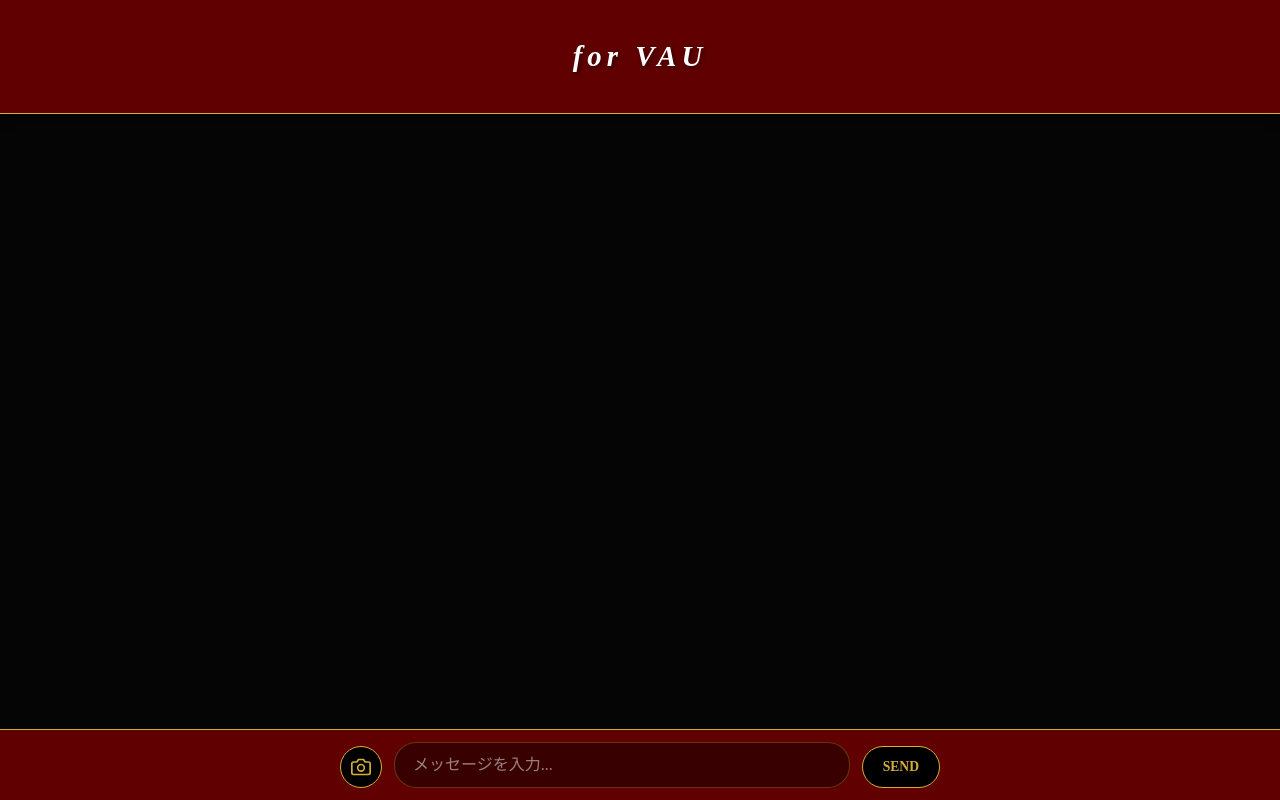
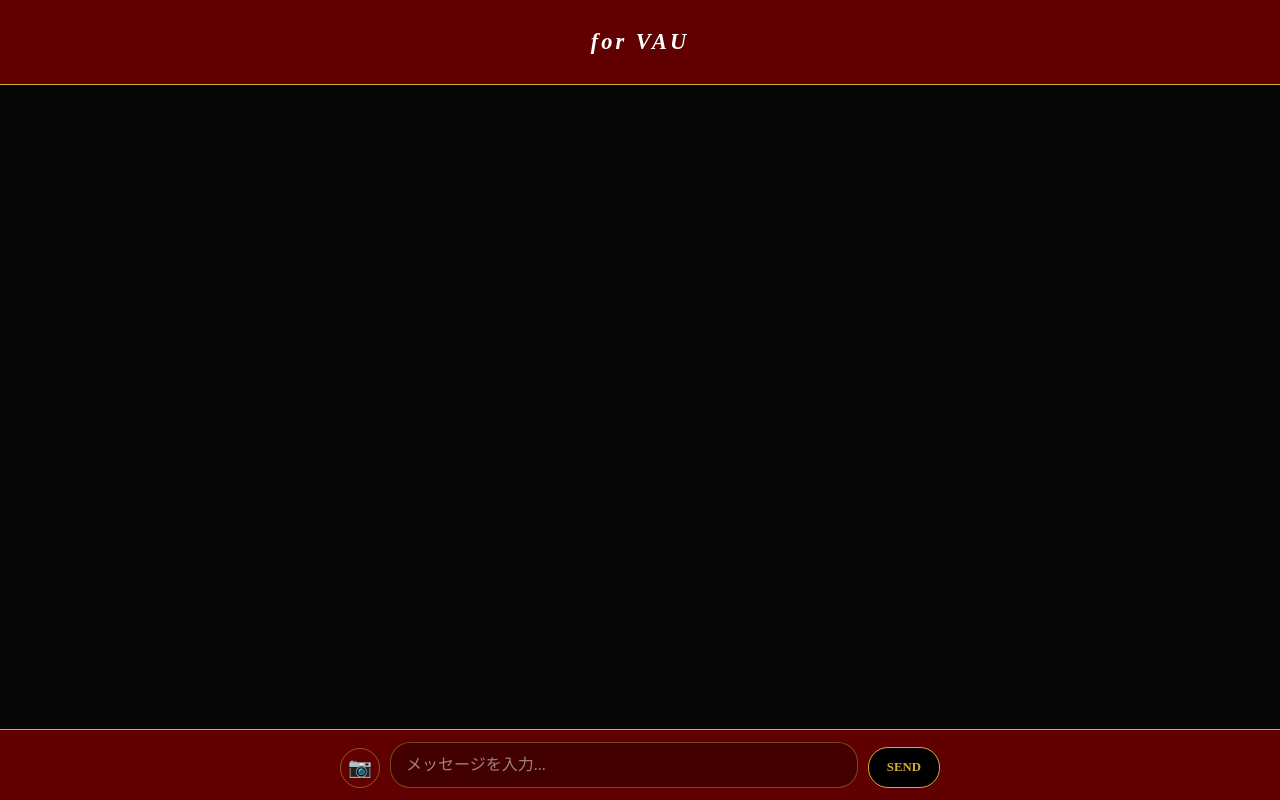
Before and after one commit to sweetsnao15-cpu/my-chat-app, a Next.js app: page / in a window 1280 px wide. Built offline with nearby package versions, Linux system fonts and the light colour scheme.

Commit message:
Update page.js

```diff
--- a/app/page.js
+++ b/app/page.js
@@ -57,27 +57,58 @@ export default function GuestPage() {
     prevMsgCountRef.current = messages.length;
   }, [messages.length, scrollToBottom]);
 
+  // テキスト送信
   const handleSend = async () => {
     const text = inputText.trim();
     if (!text || !user) return;
-    const newMessage = { content: text, user_id: user.id, receiver_id: ADMIN_ID, is_image: false, is_read: false };
+
+    const newMessage = {
+      content: text,
+      user_id: user.id,
+      receiver_id: ADMIN_ID,
+      is_image: false,
+      is_read: false
+    };
+
     setInputText('');
     if (textareaRef.current) textareaRef.current.style.height = 'auto';
-    await supabase.from('messages').insert([newMessage]);
+
+    const { error } = await supabase.from('messages').insert([newMessage]);
+    if (error) console.error(error);
   };
 
+  // 画像アップロード・送信
   const handleImageUpload = async (e) => {
     const file = e.target.files?.[0];
     if (!file || !user) return;
+
     setUploading(true);
     const fileExt = file.name.split('.').pop();
-    const filePath = `${user.id}/${Math.random()}.${fileExt}`;
+    const fileName = `${Math.random()}.${fileExt}`;
+    const filePath = `${user.id}/${fileName}`;
+
     try {
-      await supabase.storage.from('chat-images').upload(filePath, file);
-      const { data: { publicUrl } } = supabase.storage.from('chat-images').getPublicUrl(filePath);
-      await supabase.from('messages').insert([{ content: publicUrl, user_id: user.id, receiver_id: ADMIN_ID, is_image: true, is_read: false }]);
+      const { error: uploadError } = await supabase.storage
+        .from('chat-images')
+        .upload(filePath, file);
+
+      if (uploadError) throw uploadError;
+
+      const { data: { publicUrl } } = supabase.storage
+        .from('chat-images')
+        .getPublicUrl(filePath);
+
+      const newMessage = {
+        content: publicUrl,
+        user_id: user.id,
+        receiver_id: ADMIN_ID,
+        is_image: true,
+        is_read: false
+      };
+
+      await supabase.from('messages').insert([newMessage]);
     } catch (error) {
-      console.error(error.message);
+      console.error('Error uploading image:', error.message);
     } finally {
       setUploading(false);
       if (fileInputRef.current) fileInputRef.current.value = '';
@@ -85,16 +116,18 @@ export default function GuestPage() {
   };
 
   return (
-    <div style={{ width: '100%', height: '100dvh', display: 'flex', flexDirection: 'column', background: '#000', color: '#fff', overflow: 'hidden', fontFamily: 'serif' }}>
-
-      {/* ヘッダー：高さを出し、ロゴを大きく修正 */}
+    <div style={{
+      width: '100%', height: '100dvh', display: 'flex', flexDirection: 'column',
+      background: '#000', color: '#fff', overflow: 'hidden', fontFamily: 'serif'
+    }}>
+      {/* ヘッダー：パディングを増やして高さをアップ */}
       <header style={{
-        padding: '35px 15px', background: '#600000', borderBottom: '1px solid #D4AF37',
-        textAlign: 'center', flexShrink: 0, zIndex: 10, boxShadow: '0 4px 10px rgba(0,0,0,0.5)'
+        padding: '25px 15px', background: '#600000', borderBottom: '1px solid #D4AF37',
+        textAlign: 'center', flexShrink: 0, zIndex: 10
       }}>
         <h1 style={{
-          fontSize: '1.8rem', fontStyle: 'italic', fontWeight: 'bold',
-          margin: 0, letterSpacing: '5px', color: '#fff', textShadow: '2px 2px 4px rgba(0,0,0,0.5)'
+          fontSize: '1.4rem', fontStyle: 'italic', fontWeight: 'bold',
+          margin: 0, letterSpacing: '3px', color: '#fff'
         }}>
           for VAU
         </h1>
@@ -105,31 +138,33 @@ export default function GuestPage() {
           {messages.map((m, index) => {
             const isMe = m.user_id === user?.id;
             const date = new Date(m.created_at);
-            const isNewDay = index === 0 || new Date(messages[index-1].created_at).toDateString() !== date.toDateString();
+            const dateStr = `-${date.getFullYear()}/${String(date.getMonth() + 1).padStart(2, '0')}/${String(date.getDate()).padStart(2, '0')}-`;
+            const prevMsg = index > 0 ? messages[index - 1] : null;
+            const isNewDay = !prevMsg || new Date(prevMsg.created_at).toDateString() !== date.toDateString();
 
             return (
               <div key={m.id}>
                 {isNewDay && (
                   <div style={{ display: 'flex', justifyContent: 'center', margin: '30px 0 20px' }}>
                     <div style={{ color: '#D4AF37', fontSize: '0.65rem', letterSpacing: '2px', fontWeight: 'bold', fontStyle: 'italic' }}>
-                      -{date.getFullYear()}/{String(date.getMonth() + 1).padStart(2, '0')}/{String(date.getDate()).padStart(2, '0')}-
+                      {dateStr}
                     </div>
                   </div>
                 )}
-                <div style={{ marginBottom: '25px', display: 'flex', flexDirection: 'column', alignItems: isMe ? 'flex-end' : 'flex-start' }}>
-                  <div style={{ display: 'flex', alignItems: 'flex-end', gap: '8px', flexDirection: isMe ? 'row-reverse' : 'row', width: '100%' }}>
+                <div style={{ marginBottom: '20px', display: 'flex', flexDirection: 'column', alignItems: isMe ? 'flex-end' : 'flex-start' }}>
+                  <div style={{ display: 'flex', alignItems: 'flex-end', gap: '6px', flexDirection: isMe ? 'row-reverse' : 'row' }}>
                     <div style={{
-                      padding: m.is_image ? '5px' : '12px 16px',
+                      padding: m.is_image ? '5px' : '10px 14px',
                       background: isMe ? 'rgba(80, 0, 0, 0.75)' : 'rgba(26, 26, 26, 0.75)',
                       borderRadius: isMe ? '18px 2px 18px 18px' : '2px 18px 18px 18px',
                       border: '1px solid #D4AF37',
-                      fontSize: '0.95rem', maxWidth: '85%', whiteSpace: 'pre-wrap', wordBreak: 'break-word', color: '#fff'
+                      fontSize: '0.9rem', maxWidth: '240px', whiteSpace: 'pre-wrap', wordBreak: 'break-word'
                     }}>
                       {m.is_image ? (
                         <img src={m.content} style={{ maxWidth: '100%', borderRadius: '10px', display: 'block' }} alt="" onLoad={() => scrollToBottom()} />
                       ) : m.content}
                     </div>
-                    <div style={{ fontSize: '0.55rem', color: '#D4AF37', opacity: 0.8, paddingBottom: '4px', whiteSpace: 'nowrap' }}>
+                    <div style={{ fontSize: '0.5rem', color: '#D4AF37', opacity: 0.8, paddingBottom: '2px' }}>
                       {date.toLocaleTimeString([], { hour: '2-digit', minute: '2-digit' })}
                     </div>
                   </div>
@@ -142,27 +177,20 @@ export default function GuestPage() {
 
       <footer style={{
         padding: '12px 15px', background: '#600000', borderTop: '1px solid #D4AF37',
-        paddingBottom: 'calc(12px + env(safe-area-inset-bottom))', flexShrink: 0
+        paddingBottom: 'calc(12px + env(safe-area-inset-bottom))'
       }}>
-        <div style={{ maxWidth: '600px', margin: '0 auto', display: 'flex', gap: '12px', alignItems: 'flex-end' }}>
-
-          {/* カメラアイコン：SENDボタンとデザインを統一 */}
+        <div style={{ maxWidth: '600px', margin: '0 auto', display: 'flex', gap: '10px', alignItems: 'flex-end' }}>
+          {/* 写真送信ボタン */}
           <button
             onClick={() => fileInputRef.current?.click()}
             disabled={uploading}
             style={{
-              background: '#000', border: '1px solid #D4AF37', borderRadius: '50%',
-              width: '42px', height: '42px', display: 'flex', alignItems: 'center',
-              justifyContent: 'center', cursor: 'pointer', flexShrink: 0, transition: '0.2s'
+              background: 'transparent', border: '1px solid rgba(212,175,55,0.5)',
+              borderRadius: '50%', width: '40px', height: '40px', display: 'flex',
+              alignItems: 'center', justifyContent: 'center', cursor: 'pointer', flexShrink: 0
             }}
           >
-            {uploading ? (
-               <span style={{ color: '#D4AF37', fontSize: '0.6rem' }}>...</span>
-            ) : (
-              <svg width="20" height="20" viewBox="0 0 24 24" fill="none" stroke="#D4AF37" strokeWidth="2" strokeLinecap="round" strokeLinejoin="round">
-                <path d="M23 19a2 2 0 0 1-2 2H3a2 2 0 0 1-2-2V8a2 2 0 0 1 2-2h4l2-3h6l2 3h4a2 2 0 0 1 2 2z"/><circle cx="12" cy="13" r="4"/>
-              </svg>
-            )}
+            <span style={{ color: '#D4AF37', fontSize: '1.2rem' }}>{uploading ? '...' : '📷'}</span>
           </button>
           <input type="file" ref={fileInputRef} hidden accept="image/*" onChange={handleImageUpload} />
 
@@ -170,20 +198,22 @@ export default function GuestPage() {
             ref={textareaRef}
             value={inputText}
             onChange={(e) => setInputText(e.target.value)}
-            onInput={(e) => { e.target.style.height = 'auto'; e.target.style.height = e.target.scrollHeight + 'px'; }}
+            onInput={(e) => {
+              e.target.style.height = 'auto';
+              e.target.style.height = e.target.scrollHeight + 'px';
+            }}
             placeholder="メッセージを入力..."
             rows={1}
             style={{
-              flex: 1, background: 'rgba(0,0,0,0.4)', color: '#fff', border: '1px solid rgba(212,175,55,0.3)',
-              borderRadius: '22px', padding: '10px 18px', fontSize: '16px', resize: 'none', outline: 'none', maxHeight: '150px'
+              flex: 1, background: 'rgba(0,0,0,0.3)', color: '#fff', border: '1px solid rgba(212,175,55,0.4)',
+              borderRadius: '20px', padding: '10px 15px', fontSize: '16px', resize: 'none', outline: 'none', maxHeight: '120px'
             }}
           />
-
           <button
             onClick={handleSend}
             style={{
               background: '#000', color: '#D4AF37', border: '1px solid #D4AF37',
-              borderRadius: '22px', padding: '10px 20px', fontWeight: 'bold', fontSize: '0.85rem', cursor: 'pointer', height: '42px'
+              borderRadius: '20px', padding: '10px 18px', fontWeight: 'bold', fontSize: '0.8rem'
             }}
           >
             SEND
```
